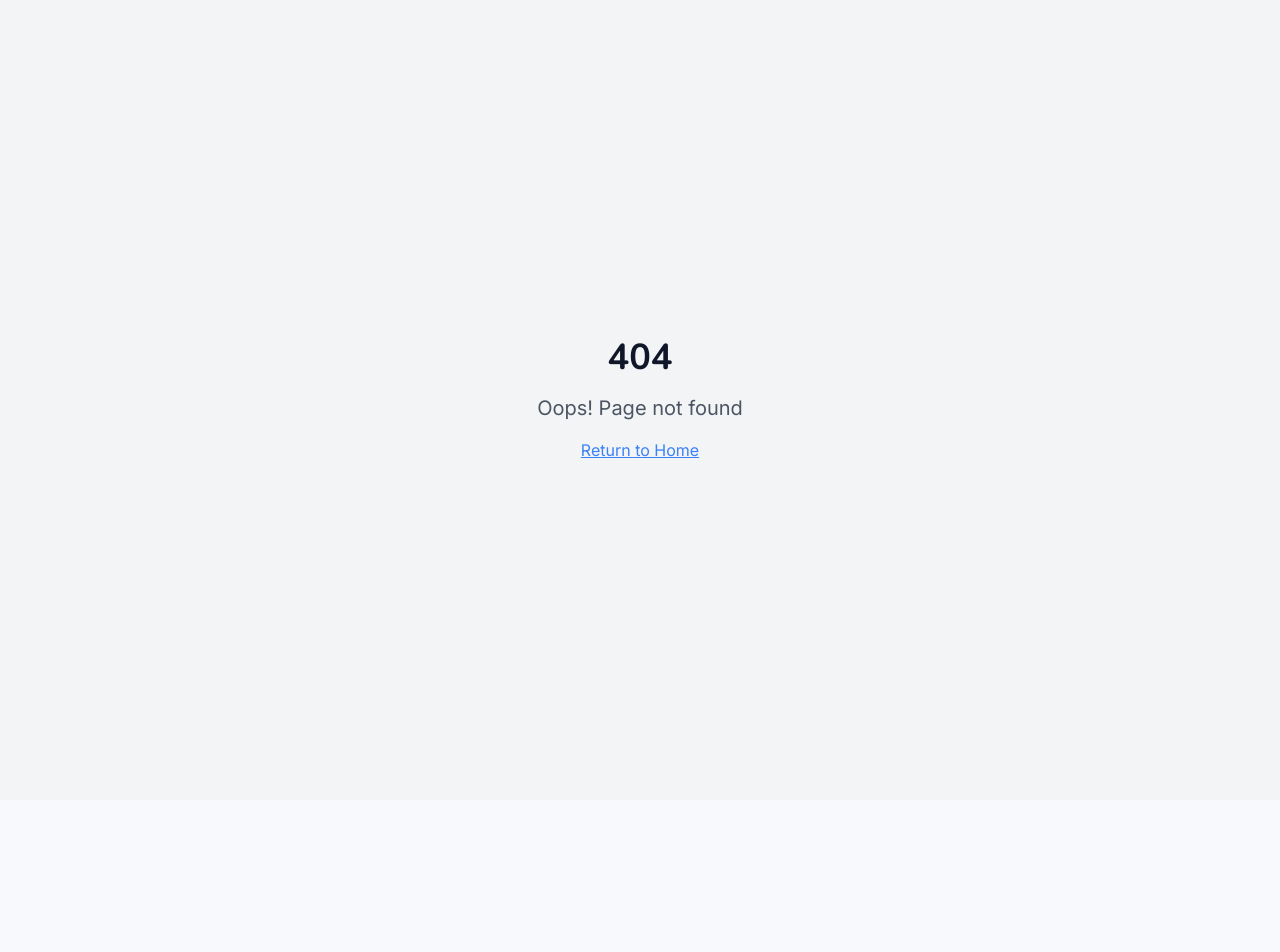
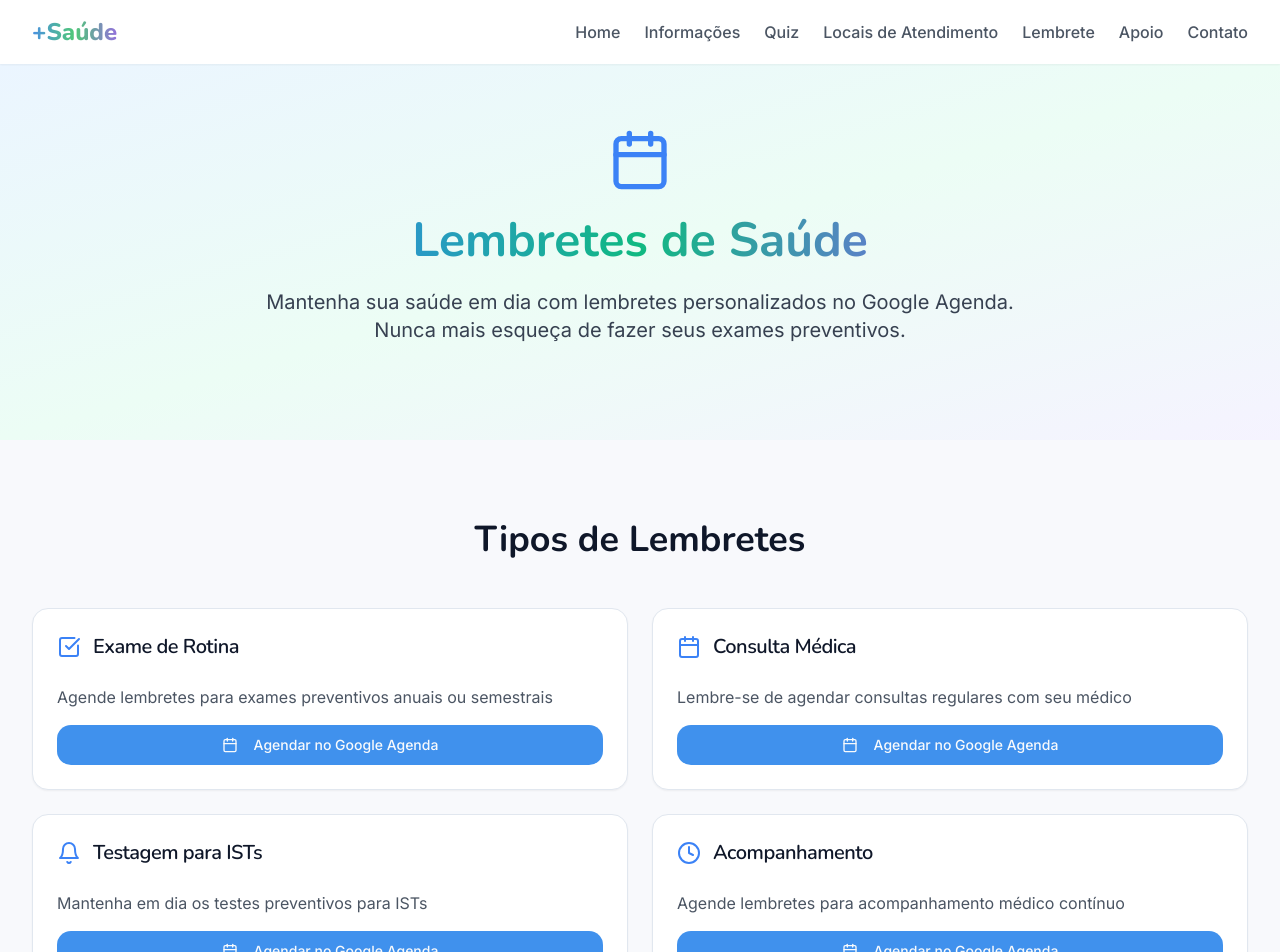
Before and after one commit to ThiagoP4/toque-consciente-sa, a React (Vite) app: page /lembrete in a window 1280 px wide. Before the commit this address had no page. Shown: the top 952 px of the page. Before the commit the page ends 800 px from the top, so only its background shows below. Built offline with nearby package versions, Linux system fonts and the light colour scheme.

Commit message:
feat: Add reminder as a separate tab
The AI has added a "Lembrete" tab to the navigation menu, linking to Google Calendar for scheduling health check reminders.

```diff
--- a/src/App.tsx
+++ b/src/App.tsx
@@ -1,4 +1,3 @@
-
 import { Toaster } from "@/components/ui/toaster";
 import { Toaster as Sonner } from "@/components/ui/sonner";
 import { TooltipProvider } from "@/components/ui/tooltip";
@@ -11,6 +10,7 @@ import QuizPage from "./pages/QuizPage";
 import ApoioPage from "./pages/ApoioPage";
 import ContatoPage from "./pages/ContatoPage";
 import EmBreve from "./pages/EmBreve";
+import LembretePage from "./pages/LembretePage";
 
 const queryClient = new QueryClient();
 
@@ -27,6 +27,7 @@ const App = () => (
           <Route path="/apoio" element={<ApoioPage />} />
           <Route path="/contato" element={<ContatoPage />} />
           <Route path="/locais" element={<EmBreve />} />
+          <Route path="/lembrete" element={<LembretePage />} />
           <Route path="*" element={<NotFound />} />
         </Routes>
       </BrowserRouter>
--- a/src/components/Footer.tsx
+++ b/src/components/Footer.tsx
@@ -41,6 +41,9 @@ const Footer = () => {
             <h3 className="font-bold text-gray-900 mb-4">Recursos</h3>
             <ul className="space-y-2">
               <li>
+                <Link to="/lembrete" className="text-gray-600 hover:text-blue-500">Lembrete</Link>
+              </li>
+              <li>
                 <Link to="/apoio" className="text-gray-600 hover:text-blue-500">Apoio</Link>
               </li>
               <li>
--- a/src/components/Navbar.tsx
+++ b/src/components/Navbar.tsx
@@ -16,6 +16,7 @@ const Navbar = () => {
     { title: 'Informações', path: '/infos' },
     { title: 'Quiz', path: '/quiz' },
     { title: 'Locais de Atendimento', path: '/locais' },
+    { title: 'Lembrete', path: '/lembrete' },
     { title: 'Apoio', path: '/apoio' },
     { title: 'Contato', path: '/contato' },
   ];
--- /dev/null
+++ b/src/pages/LembretePage.tsx
@@ -0,0 +1,132 @@
+
+import React from 'react';
+import { Button } from "@/components/ui/button";
+import { Card, CardContent, CardHeader, CardTitle } from "@/components/ui/card";
+import { Calendar, Clock, Bell, CheckSquare } from 'lucide-react';
+import Navbar from '@/components/Navbar';
+import Footer from '@/components/Footer';
+
+const LembretePage = () => {
+  const reminderTypes = [
+    {
+      title: 'Exame de Rotina',
+      description: 'Agende lembretes para exames preventivos anuais ou semestrais',
+      icon: <CheckSquare className="w-6 h-6" />,
+      googleLink: 'https://calendar.google.com/calendar/u/0/r/eventedit?text=Exame+de+Rotina+de+Sa%C3%BAde&dates=&details=Lembrete+para+realizar+exames+preventivos+de+rotina'
+    },
+    {
+      title: 'Consulta Médica',
+      description: 'Lembre-se de agendar consultas regulares com seu médico',
+      icon: <Calendar className="w-6 h-6" />,
+      googleLink: 'https://calendar.google.com/calendar/u/0/r/eventedit?text=Consulta+M%C3%A9dica&dates=&details=Lembrete+para+agendar+consulta+m%C3%A9dica+de+rotina'
+    },
+    {
+      title: 'Testagem para ISTs',
+      description: 'Mantenha em dia os testes preventivos para ISTs',
+      icon: <Bell className="w-6 h-6" />,
+      googleLink: 'https://calendar.google.com/calendar/u/0/r/eventedit?text=Testagem+para+ISTs&dates=&details=Lembrete+para+realizar+testes+preventivos+para+ISTs'
+    },
+    {
+      title: 'Acompanhamento',
+      description: 'Agende lembretes para acompanhamento médico contínuo',
+      icon: <Clock className="w-6 h-6" />,
+      googleLink: 'https://calendar.google.com/calendar/u/0/r/eventedit?text=Acompanhamento+M%C3%A9dico&dates=&details=Lembrete+para+acompanhamento+m%C3%A9dico+cont%C3%ADnuo'
+    }
+  ];
+
+  return (
+    <div className="min-h-screen flex flex-col">
+      <Navbar />
+
+      <main className="flex-grow">
+        {/* Hero Section */}
+        <section className="bg-gradient-to-br from-blue-50 via-green-50 to-lilac-50 py-16">
+          <div className="container-page">
+            <div className="max-w-3xl mx-auto text-center">
+              <div className="flex justify-center mb-6">
+                <Calendar className="w-16 h-16 text-blue-500" />
+              </div>
+              <h1 className="text-4xl md:text-5xl font-bold mb-6 bg-gradient-to-r from-blue-500 via-green-500 to-lilac-500 text-transparent bg-clip-text">
+                Lembretes de Saúde
+              </h1>
+              <p className="text-lg md:text-xl text-gray-700 mb-8">
+                Mantenha sua saúde em dia com lembretes personalizados no Google Agenda.
+                Nunca mais esqueça de fazer seus exames preventivos.
+              </p>
+            </div>
+          </div>
+        </section>
+
+        {/* Reminder Cards Section */}
+        <section className="section-spacing">
+          <div className="container-page">
+            <h2 className="text-3xl md:text-4xl font-bold text-center mb-12">
+              Tipos de Lembretes
+            </h2>
+            <div className="grid grid-cols-1 md:grid-cols-2 gap-6">
+              {reminderTypes.map((reminder, index) => (
+                <Card key={index} className="card-hover">
+                  <CardHeader>
+                    <CardTitle className="flex items-center gap-3 text-xl">
+                      <div className="text-blue-500">
+                        {reminder.icon}
+                      </div>
+                      {reminder.title}
+                    </CardTitle>
+                  </CardHeader>
+                  <CardContent>
+                    <p className="text-gray-600 mb-4">{reminder.description}</p>
+                    <Button asChild className="w-full">
+                      <a href={reminder.googleLink} target="_blank" rel="noopener noreferrer">
+                        <Calendar className="w-4 h-4 mr-2" />
+                        Agendar no Google Agenda
+                      </a>
+                    </Button>
+                  </CardContent>
+                </Card>
+              ))}
+            </div>
+          </div>
+        </section>
+
+        {/* Tips Section */}
+        <section className="bg-gray-50 section-spacing">
+          <div className="container-page">
+            <div className="max-w-3xl mx-auto">
+              <h2 className="text-3xl font-bold text-center mb-8">
+                Dicas para Manter a Rotina
+              </h2>
+              <div className="space-y-6">
+                <div className="bg-white p-6 rounded-lg shadow-sm">
+                  <h3 className="font-bold text-lg mb-2">📅 Frequência dos Exames</h3>
+                  <p className="text-gray-600">
+                    Exames preventivos devem ser realizados pelo menos uma vez por ano.
+                    Para pessoas com vida sexual ativa, recomenda-se testagem para ISTs a cada 6 meses.
+                  </p>
+                </div>
+                <div className="bg-white p-6 rounded-lg shadow-sm">
+                  <h3 className="font-bold text-lg mb-2">⏰ Configure Lembretes Recorrentes</h3>
+                  <p className="text-gray-600">
+                    No Google Agenda, você pode configurar lembretes que se repetem automaticamente.
+                    Isso garante que você nunca esqueça das suas consultas de rotina.
+                  </p>
+                </div>
+                <div className="bg-white p-6 rounded-lg shadow-sm">
+                  <h3 className="font-bold text-lg mb-2">📱 Sincronize com seu Celular</h3>
+                  <p className="text-gray-600">
+                    Mantenha o Google Agenda sincronizado em todos os seus dispositivos
+                    para receber notificações onde quer que esteja.
+                  </p>
+                </div>
+              </div>
+            </div>
+          </div>
+        </section>
+      </main>
+
+      <Footer />
+    </div>
+  );
+};
+
+export default LembretePage;
```
